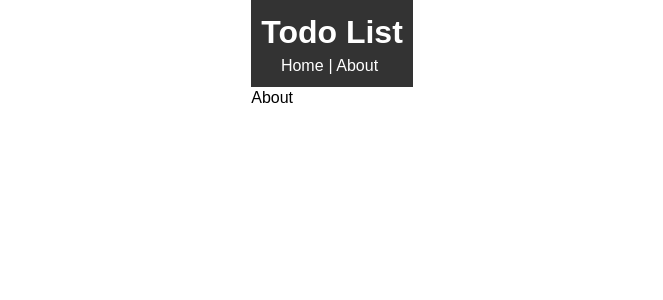
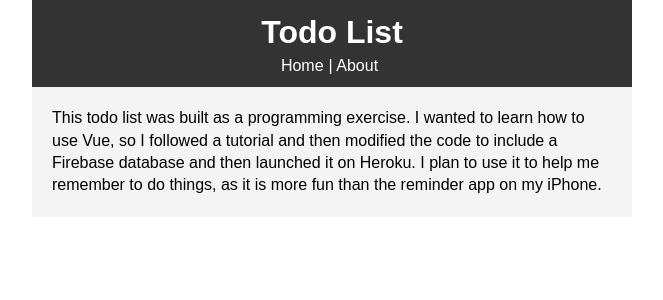
Before and after one commit to swichelecki/vue-app, a Vue app: page /about in a window 1280 px wide. Shown: the top 300 px of the page, without its empty margins (308-971 px from the left). Built offline with nearby package versions, Linux system fonts and the light colour scheme.

Commit message:
made UI look nicer

```diff
--- a/src/App.vue
+++ b/src/App.vue
@@ -24,25 +24,14 @@ export default {
     padding: 0;
 }
 
-html {
-    height: 100%;
-}
-
 body {
     font-family: Arial, Helvetica, sans-serif;
     line-height: 1.4;
-    height: 100%;
-}
-
-.flex-wrapper {
-    height: 100%;
-    display: flex;
-    justify-content: center;
-    align-content: center;
 }
 
 .container {
-    max-width: 500px;
+    max-width: 600px;
+    margin: 0 auto;
 }
 
 .btn {
--- a/src/components/AddTodo.vue
+++ b/src/components/AddTodo.vue
@@ -1,7 +1,8 @@
 <template>
     <div>
         <form @submit="addTodo">
-            <input type="text" v-model="title" name="title" placeholder="Add Todo...">
+            <input type="text" v-model="title" name="title" placeholder="Add Todo..." onfocus="this.placeholder = ''"
+onblur="this.placeholder = 'Add Todo...'">
             <select id="select">
                 <option>Due Date</option>
                 <option value="today">Today</option>
@@ -47,11 +48,26 @@ export default {
     }
 
     input[type="text"] {
-        flex: 10;
-        padding: 5px
+        flex: 8;
+        padding: 10px;
+        font-size: 16px;
+        outline: none;
+        border: 1px solid #ccc;
     }
 
     input[type="submit"] {
-        flex: 2;
+        flex: 1;
+        font-size: 16px;
+        outline: none;
+    }
+
+    select {
+        flex: 1;
+        appearance: none;
+        padding: 10px;
+        font-size: 16px;
+        outline: none;
+        border: 1px solid #ccc;
+        border-radius: 0;
     }
 </style>
--- a/src/components/TodoItem.vue
+++ b/src/components/TodoItem.vue
@@ -3,7 +3,7 @@
         <p>
             <input type="checkbox" v-on:change="$emit('is-complete', todo.completed, todo.key)">
             {{todo.title}} - {{todo.due}}
-            <button @click="$emit('del-todo', todo.key)" class="del">X</button>
+            <button @click="$emit('del-todo', todo.key)" class="del"><strong>X</strong></button>
         </p>
     </div>
 </template>
@@ -21,10 +21,17 @@ export default{
 </script>
 
 <style scoped>
+
+    input[type='checkbox'] {
+        margin: 0 10px 0 5px;
+        font-size: 20px;
+    }
+
     .todo-item {
         background: #f4f4f4;
         padding: 10px;
         border-bottom: 1px #ccc dotted;
+        font-size: 18px;
     }
 
     .is-complete {
@@ -32,10 +39,10 @@ export default{
     }
 
     .del {
-        background: #ff0000;
+        background: #c9302c;
         color: #fff;
         border: none;
-        padding: 5px 9px;
+        padding: 5px 8px;
         border-radius: 50%;
         cursor: pointer;
         float: right;
--- a/src/views/About.vue
+++ b/src/views/About.vue
@@ -1,6 +1,8 @@
 <template>
-    <div>
-        About
+    <div class="about-wrapper">
+        This todo list was built as a programming exercise. I wanted to learn how to use Vue, so I followed a tutorial and then modified
+        the code to include a Firebase database and then launched it on Heroku. I plan to use it to help me remember to do things, as it is more fun than the
+        reminder app on my iPhone.
     </div>
 </template>
 
@@ -11,4 +13,10 @@ export default {
 </script>
 
 <style scoped>
+
+    .about-wrapper {
+        background: #f4f4f4;
+        padding: 20px;
+    }
+
 </style>
```
